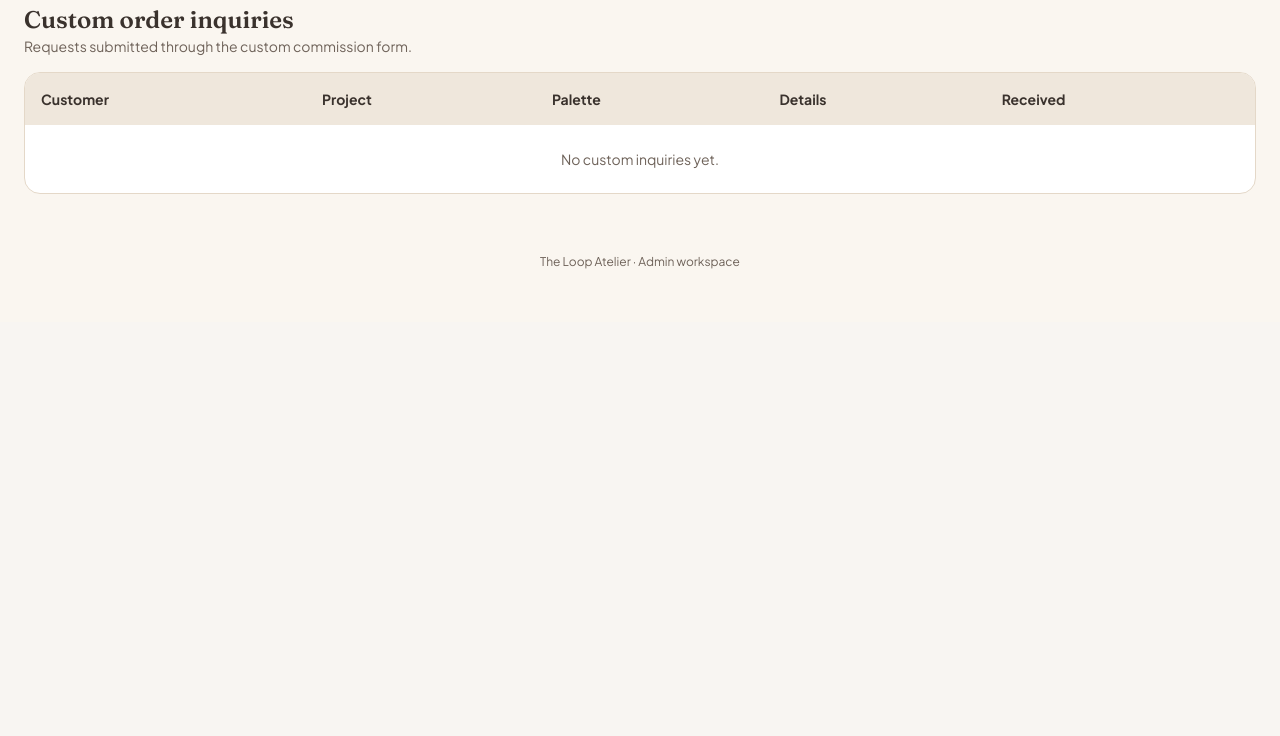
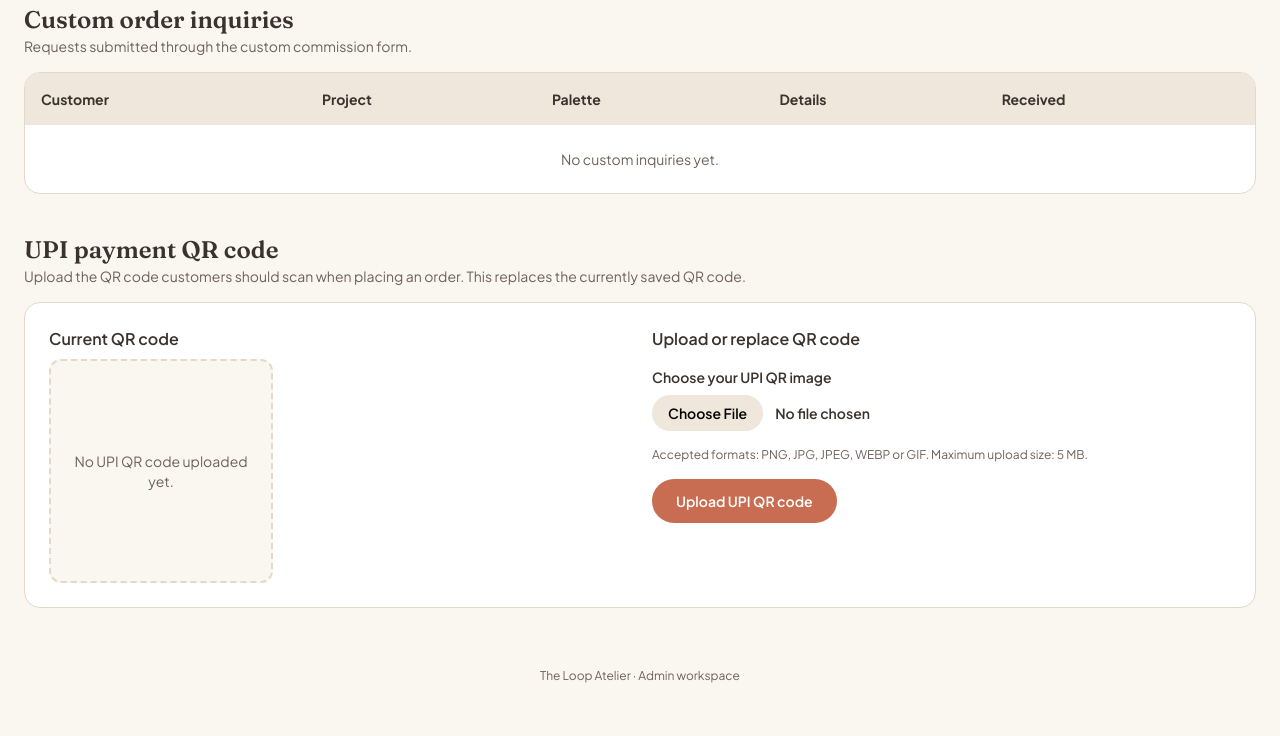
Before and after one commit to loopatelier/crochet-shop, a Flask app: page /admin in a window 1280 px wide. Shown: the part 1362-2098 px from the top of the page. Before the commit the page ends 1631 px from the top, so only its background shows below. Run offline with Flask 3, Linux system fonts and the light colour scheme; a user stored in the database is signed in; data comes from the database, SQL or seed files in the repository; data that the repository does not hold is empty; some libraries are stand-ins or nearby versions.

Commit message:
update all

```diff
--- a/templates/admin_dashboard.html
+++ b/templates/admin_dashboard.html
@@ -99,6 +99,34 @@
     {% for c in commissions %}<tr><td class="p-4">{{ c.name }}<p class="text-xs text-[#6E6259]">{{ c.email }}</p></td><td class="p-4">{{ c.project_type }}</td><td class="p-4">{{ c.yarn_color }}</td><td class="p-4 whitespace-pre-wrap max-w-sm">{{ c.details }}</td><td class="p-4">{{ c.created_at.strftime('%d %b %Y') }}</td></tr>{% else %}<tr><td colspan="5" class="p-6 text-center text-[#6E6259]">No custom inquiries yet.</td></tr>{% endfor %}
     </tbody></table></div></div>
   </section>
+  <section id="payment" class="scroll-mt-24 mb-10">
+    <div class="mb-4">
+      <h2 class="serif text-2xl font-semibold">UPI payment QR code</h2>
+      <p class="text-sm text-[#6E6259]">Upload the QR code customers should scan when placing an order. This replaces the currently saved QR code.</p>
+    </div>
+    <div class="bg-white border border-[#E4D8C8] rounded-2xl p-5 sm:p-6 grid md:grid-cols-2 gap-6 items-start">
+      <div>
+        <h3 class="font-semibold mb-2">Current QR code</h3>
+        {% if qr_setting and qr_setting.upi_qr_image %}
+          <img src="{{ qr_setting.upi_qr_image }}" alt="Current UPI payment QR code" class="w-56 h-56 object-contain rounded-xl border border-[#E4D8C8] bg-white p-2">
+          <p class="text-xs text-[#6E6259] mt-2">This is the QR code currently shown at checkout.</p>
+        {% else %}
+          <div class="w-56 h-56 rounded-xl border-2 border-dashed border-[#E4D8C8] bg-[#FAF6F0] flex items-center justify-center text-center p-5 text-sm text-[#6E6259]">No UPI QR code uploaded yet.</div>
+        {% endif %}
+      </div>
+      <div>
+        <h3 class="font-semibold mb-2">Upload or replace QR code</h3>
+        <form method="post" action="{{ url_for('upload_payment_qr') }}" enctype="multipart/form-data" class="space-y-4">
+          <input type="hidden" name="_csrf_token" value="{{ csrf_token() }}">
+          <label class="block text-sm font-semibold">Choose your UPI QR image
+            <input type="file" name="qr_image" accept=".png,.jpg,.jpeg,.webp,.gif,image/png,image/jpeg,image/webp,image/gif" required class="mt-2 block w-full text-sm file:mr-3 file:rounded-full file:border-0 file:bg-[#EFE7DC] file:px-4 file:py-2 file:font-semibold">
+          </label>
+          <p class="text-xs text-[#6E6259]">Accepted formats: PNG, JPG, JPEG, WEBP or GIF. Maximum upload size: 5 MB.</p>
+          <button type="submit" class="rounded-full bg-[#C86D51] hover:bg-[#B35B40] text-white px-6 py-3 text-sm font-semibold">Upload UPI QR code</button>
+        </form>
+      </div>
+    </div>
+  </section>
   <p class="text-xs text-[#6E6259] text-center py-5">The Loop Atelier · Admin workspace</p>
 </main>
 <style>.field{display:block;width:100%;margin-top:.5rem;border:1px solid #E4D8C8;border-radius:.75rem;background:#FAF6F0;padding:.75rem .9rem;font-weight:400;outline:none}.field:focus{border-color:#C86D51;box-shadow:0 0 0 3px #C86D5122}</style>
--- a/templates/admin_login.html
+++ b/templates/admin_login.html
@@ -29,4 +29,5 @@
     </form>
     <a href="/" class="block text-center text-sm text-[#6E6259] hover:text-[#C86D51] mt-6">← Back to shop</a>
   </main>
-</body></html>
+</body>
+</html>
```
